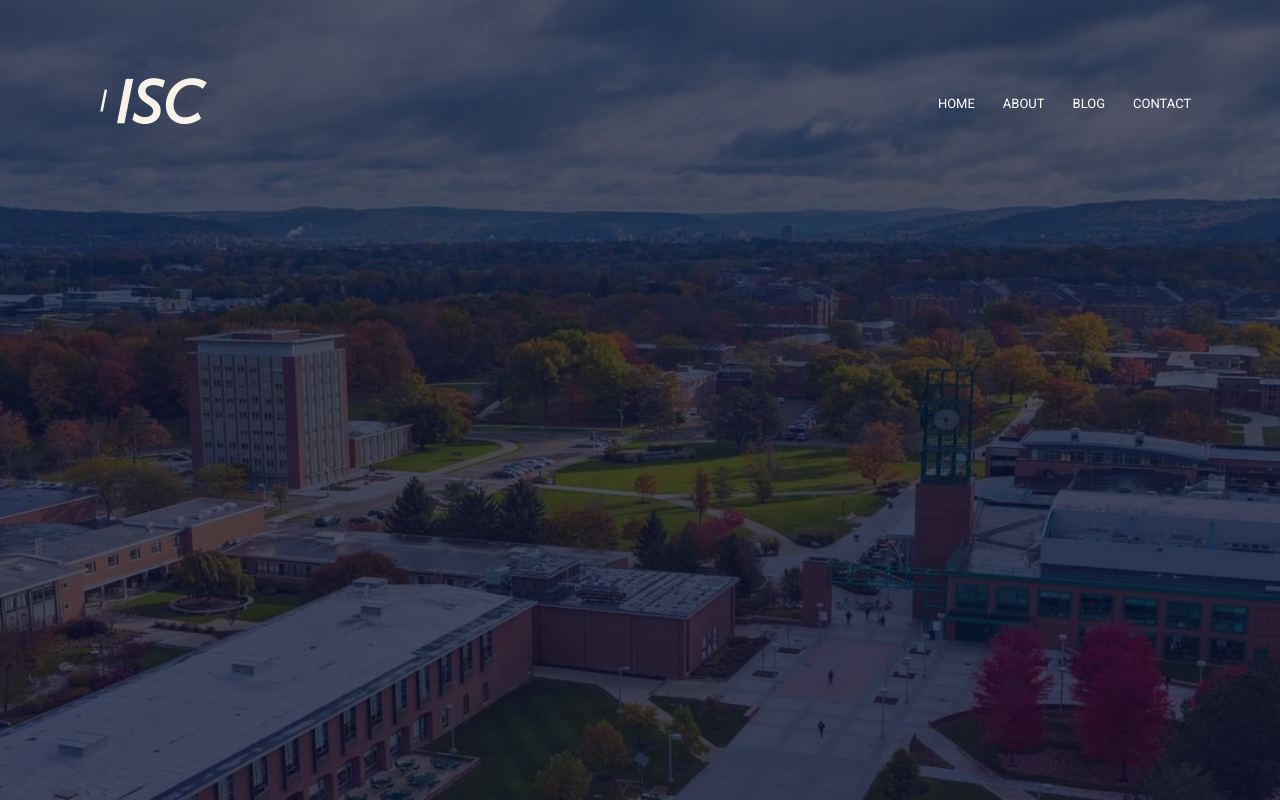
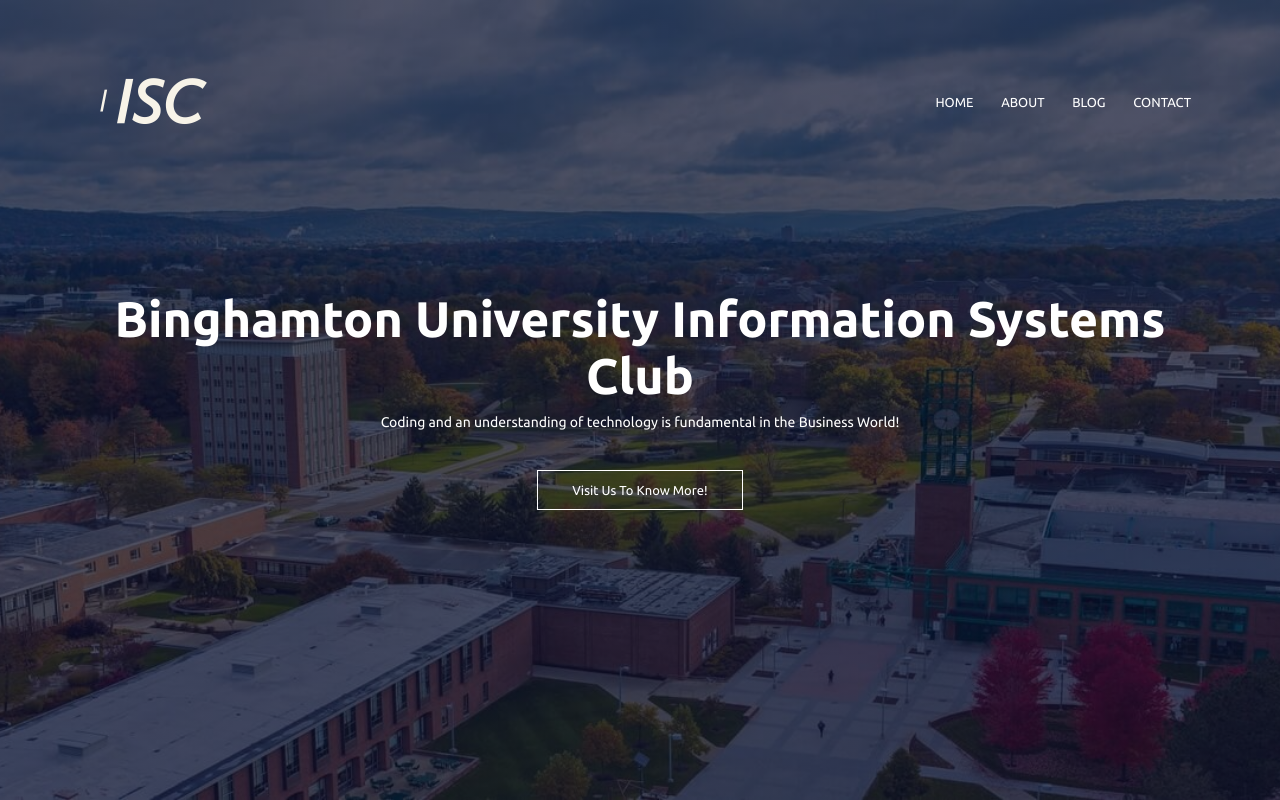
Before and after one commit to AndyL1822/BingISC, a plain HTML site: page index.html in a window 1280 px wide. Drawn offline with Linux system fonts and the light colour scheme.

Commit message:
add & decorate header, description, and middle button

```diff
--- a/index.html
+++ b/index.html
@@ -7,7 +7,7 @@
     <link rel="stylesheet" href="style.css">
     <link rel="preconnect" href="https://fonts.googleapis.com">
     <link rel="preconnect" href="https://fonts.gstatic.com" crossorigin>
-    <link href="https://fonts.googleapis.com/css2?family=Roboto:wght@400;500&display=swap" rel="stylesheet">
+    <link href="https://fonts.googleapis.com/css2?family=Ubuntu:wght@400;500;700&display=swap" rel="stylesheet">
 </head>
 <body>
     <section class="header">
@@ -22,6 +22,12 @@
                 </ul>
             </div>
         </nav>
+
+        <div class="text-box">
+            <h1>Binghamton University Information Systems Club</h1>
+            <p>Coding and an understanding of technology is fundamental in the Business World!</p>
+            <a href="" class="hero-btn">Visit Us To Know More!</a>
+        </div>
     </section>
 
 
--- a/style.css
+++ b/style.css
@@ -1,7 +1,7 @@
 *{
     margin: 0;
     padding: 0;
-    font-family: 'Roboto', sans-serif;
+    font-family: 'Ubuntu', sans-serif;
 }
 
 .header{
@@ -42,3 +42,49 @@ nav img{
     text-decoration: none;
     font-size: 13px;
 }
+
+.nav-links ul li::after{
+    content: "";
+    width: 0;
+    height: 2px;
+    background: #f44336;
+    display: block;
+    margin: auto;
+    transition: 0.5s;
+}
+
+.nav-links ul li:hover::after{
+    width: 100%;
+}
+
+.text-box{
+    width: 90%;
+    color: white;
+    position: absolute;
+    top: 50%;
+    left: 50%;
+    transform: translate(-50%,-50%);
+    text-align: center;
+}
+
+.text-box h1{
+    font-size: 50px;
+}
+
+.text-box p{
+    margin: 10px 0 40px;
+    font-size: 14px;
+    color: white;
+}
+
+.hero-btn{
+    display: inline-block;
+    text-decoration: none;
+    color: white;
+    border: 1px solid white;
+    padding: 12px 34px;
+    font-size: 13px;
+    background: transparent;
+    position: relative;
+    cursor: pointer;
+}
```
